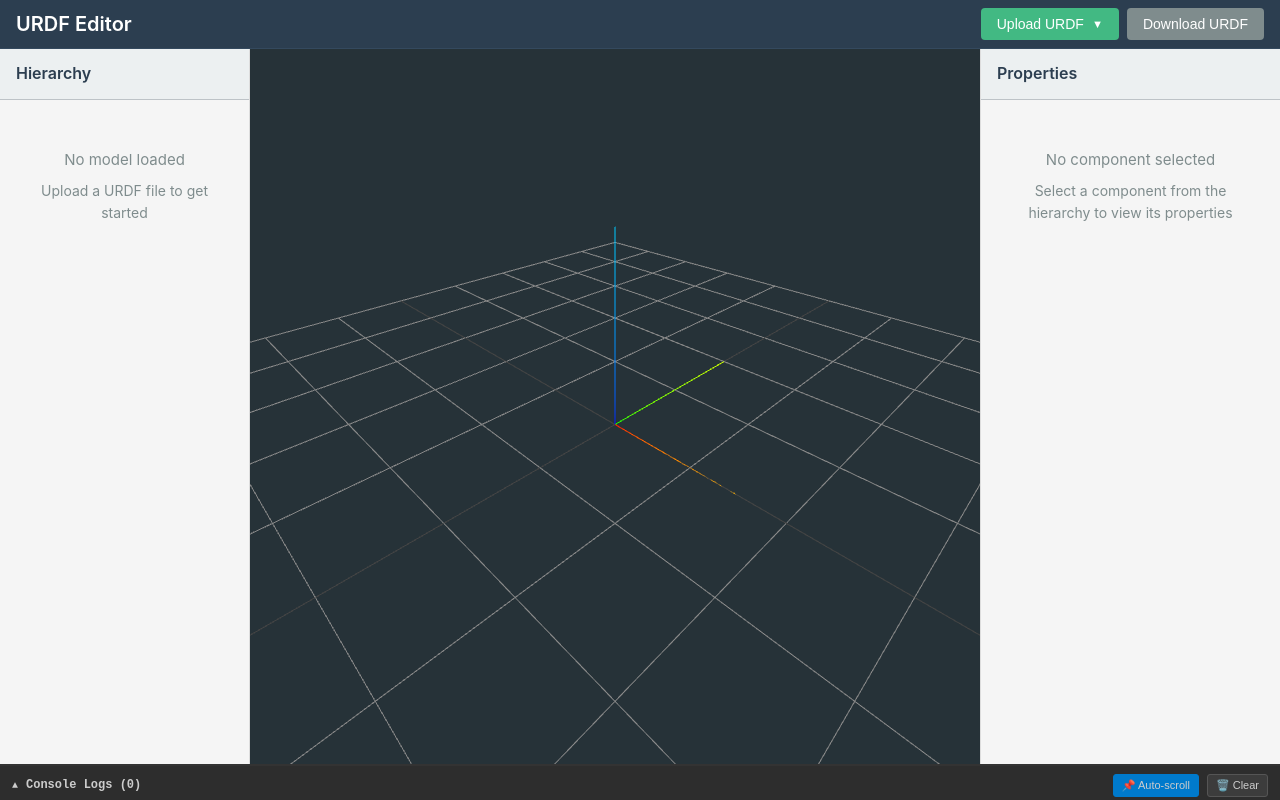
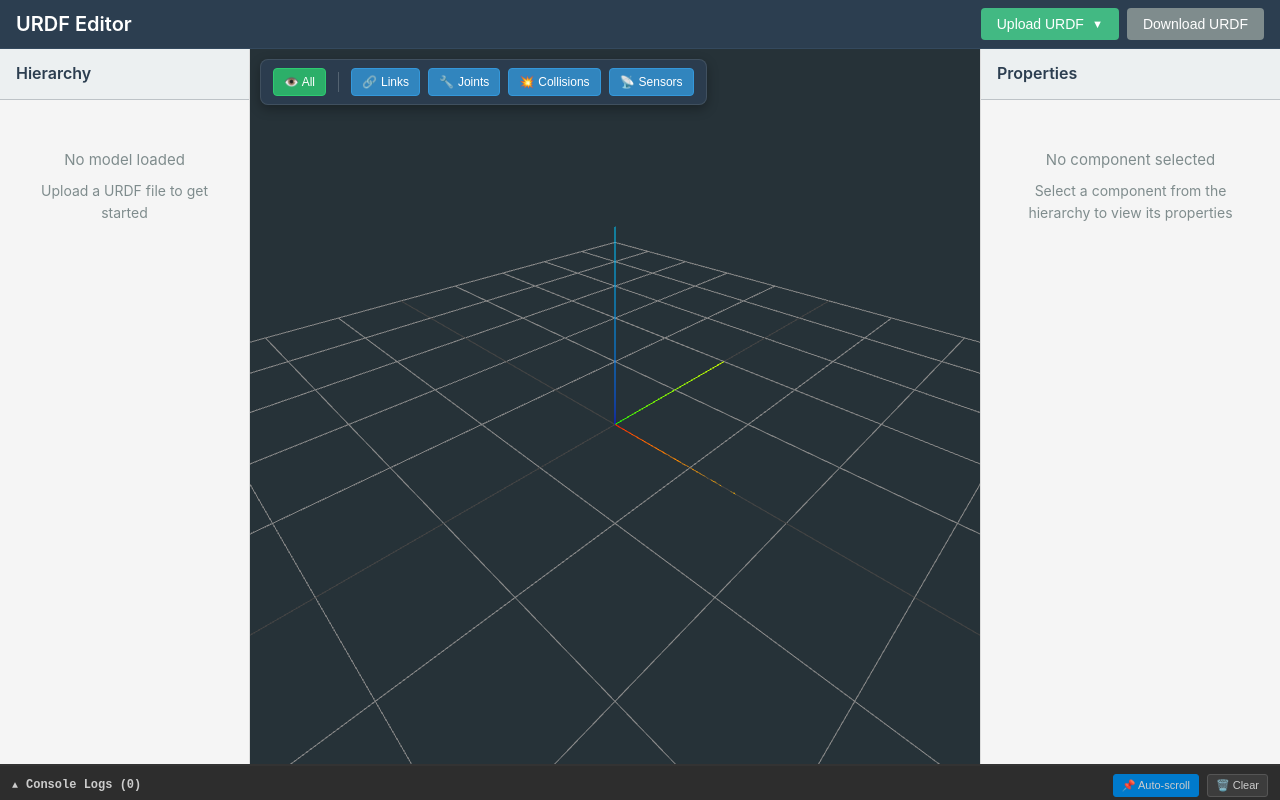
Before and after one commit to stefanbuettner/TheUrdfEditor, a Vue app: page / in a window 1280 px wide. Built offline with nearby package versions, Linux system fonts and the light colour scheme.

Commit message:
Add visibility toggls for links, joints, collisions, and sensors

```diff
--- a/src/components/ThreeViewer.vue
+++ b/src/components/ThreeViewer.vue
@@ -1,5 +1,5 @@
 <script setup lang="ts">
-import { ref, onMounted, onBeforeUnmount, watch } from 'vue'
+import { ref, onMounted, onBeforeUnmount, watch, reactive, computed } from 'vue'
 import * as THREE from 'three'
 import { OrbitControls } from 'three/examples/jsm/controls/OrbitControls.js'
 import URDFLoader from 'urdf-loader'
@@ -17,6 +17,24 @@ const emit = defineEmits<{
 }>()
 
 const canvasContainer = ref<HTMLDivElement | null>(null)
+
+// Visibility controls state
+const visibilityControls = reactive({
+  links: true,
+  joints: true,
+  collisions: true,
+  sensors: true
+})
+
+// Computed property for show/hide all button state
+const allVisibilityState = computed(() => {
+  const visibleCount = Object.values(visibilityControls).filter(Boolean).length
+  const totalCount = Object.keys(visibilityControls).length
+
+  if (visibleCount === 0) return 'none'
+  if (visibleCount === totalCount) return 'all'
+  return 'mixed'
+})
 
 let scene: THREE.Scene
 let camera: THREE.PerspectiveCamera
@@ -188,21 +206,8 @@ const applyCollisionMaterials = (object: any) => {
   const meshesToUpdate: any [] = []
 
   object.traverse((child: any) => {
-    if (child.isMesh) {
-      // Check if this mesh or any of its ancestors is a collider
-      let current: any = child
-      let isCollisionMesh = false
-
-      while (current && !isCollisionMesh) {
-        if (current.isURDFCollider) {
-          isCollisionMesh = true
-        }
-        current = current.parent
-      }
-
-      if (isCollisionMesh) {
-        meshesToUpdate.push(child)
-      }
+    if (child.isMesh && child.userData?.isCollisionMesh) {
+      meshesToUpdate.push(child)
     }
 
     // Also make colliders visible
@@ -283,6 +288,123 @@ watch(() => props.selectedNode, (newNode) => {
   highlightNode(newNode ?? null)
 })
 
+// Visibility control methods
+const setComponentVisibility = (componentType: keyof typeof visibilityControls, visible: boolean) => {
+  if (!robot) return
+
+  visibilityControls[componentType] = visible
+  updateObjectVisibility(robot)
+}
+
+const updateObjectVisibility = (object: any) => {
+  object.traverse((child: any) => {
+    // Handle URDF Collision geometry (independent control)
+    if (child.isURDFCollider) {
+      child.visible = visibilityControls.collisions
+
+      // Control collision meshes
+      child.traverse((collisionChild: any) => {
+        if (collisionChild.isMesh) {
+          collisionChild.visible = visibilityControls.collisions
+        }
+      })
+    }
+    // Handle meshes using cached classification
+    else if (child.isMesh) {
+      // Skip collision meshes - they are handled above
+      if (child.userData?.isCollisionMesh) {
+        return
+      }
+
+      // Use cached classification data
+      if (child.userData?.isLinkMesh) {
+        child.visible = visibilityControls.links
+      } else if (child.userData?.isJointMesh) {
+        child.visible = visibilityControls.joints
+      }
+    }
+
+    // Handle sensors using cached classification
+    if (child.userData?.isSensor) {
+      child.visible = visibilityControls.sensors
+      child.traverse((sensorChild: any) => {
+        if (sensorChild.isMesh) {
+          sensorChild.visible = visibilityControls.sensors
+        }
+      })
+    }
+  })
+}
+
+const toggleComponentVisibility = (componentType: keyof typeof visibilityControls) => {
+  setComponentVisibility(componentType, !visibilityControls[componentType])
+}
+
+const toggleAllVisibility = () => {
+  const state = allVisibilityState.value
+  const shouldShowAll = state === 'none' || state === 'mixed'
+
+  Object.keys(visibilityControls).forEach(key => {
+    visibilityControls[key as keyof typeof visibilityControls] = shouldShowAll
+  })
+
+  if (robot) {
+    updateObjectVisibility(robot)
+  }
+}
+
+// Classify all URDF objects once and cache results in userData
+const classifyURDFObjects = (robot: any) => {
+  robot.traverse((child: any) => {
+    // Initialize userData if not exists
+    child.userData = child.userData || {}
+
+    // Check if this object is a collision mesh by checking if it or any ancestor is a collider
+    let isCollisionMesh = false
+    let current = child
+    while (current && !isCollisionMesh) {
+      if (current.isURDFCollider) {
+        isCollisionMesh = true
+      }
+      current = current.parent
+    }
+    child.userData.isCollisionMesh = isCollisionMesh
+
+    // Check if this mesh belongs to a link
+    let isLinkMesh = false
+    current = child.parent
+    while (current && !isLinkMesh) {
+      if (current.isURDFLink) {
+        isLinkMesh = true
+        break
+      }
+      current = current.parent
+    }
+    child.userData.isLinkMesh = isLinkMesh
+
+    // Check if this mesh belongs to a joint
+    let isJointMesh = false
+    current = child.parent
+    while (current && !isJointMesh) {
+      if (current.isURDFJoint) {
+        isJointMesh = true
+        break
+      }
+      current = current.parent
+    }
+    child.userData.isJointMesh = isJointMesh
+
+    // Check if this is a sensor
+    const isSensorObject = child.userData?.isSensor ||
+                          child.userData?.type === 'sensor' ||
+                          child.name?.toLowerCase().includes('sensor') ||
+                          child.name?.toLowerCase().includes('camera') ||
+                          child.name?.toLowerCase().includes('lidar') ||
+                          child.name?.toLowerCase().includes('imu')
+    child.userData.isSensor = isSensorObject
+  })
+}
+
 const convertURDFToNodeStructure = (urdfRobot: any): URDFNode => {
   // Recursively convert URDF loader structure to our node structure
   const convert = (obj: any): URDFNode => {
@@ -360,7 +482,9 @@ const loadURDFContent = (contentOrUrl: string, filename: string, packagePath: st
   const manager = new THREE.LoadingManager();
    manager.onLoad = () => {
     if (robot) {
+      classifyURDFObjects(robot) // Classify objects once and cache results
       applyCollisionMaterials(robot)
+      updateObjectVisibility(robot) // Apply current visibility settings
     }
   }
   const loader = new URDFLoader(manager)
@@ -386,13 +510,9 @@ const loadURDFContent = (contentOrUrl: string, filename: string, packagePath: st
   if (defaultLoadMeshCb) {
     // Override with a wrapper that logs but calls the default implementation
     loader.loadMeshCb = (path: string, manager: any, onComplete: (mesh: any) => void) => {
-      console.log(`[Mesh Loader] Attempting to load mesh: ${path}`)
-
       // Call the default loader with wrapped callbacks to add logging
       defaultLoadMeshCb.call(loader, path, manager, (mesh: any) => {
-        if (mesh) {
-          console.log(`[Mesh Loader] Successfully loaded mesh: ${path}`)
-        } else {
+        if (!mesh) {
           console.warn(`[Mesh Loader] Failed to load mesh: ${path}`)
         }
         onComplete(mesh)
@@ -436,7 +556,9 @@ const loadURDFContent = (contentOrUrl: string, filename: string, packagePath: st
     scene.add(robot)
 
     // For parsed content, apply collision materials immediately since no async mesh loading
+    classifyURDFObjects(robot) // Classify objects once and cache results
     applyCollisionMaterials(robot)
+    updateObjectVisibility(robot) // Apply current visibility settings
 
     // Convert to node structure for hierarchy display
     const robotNode = convertURDFToNodeStructure(robot)
@@ -484,7 +606,76 @@ onBeforeUnmount(() => {
 </script>
 
 <template>
-  <div ref="canvasContainer" class="three-viewer"></div>
+  <div class="three-viewer">
+    <!-- Visibility Controls -->
+    <div class="visibility-controls">
+      <!-- Show/Hide All Button -->
+      <button
+        class="visibility-btn"
+        :class="{
+          'all-visible': allVisibilityState === 'all',
+          'all-hidden': allVisibilityState === 'none',
+          'mixed-state': allVisibilityState === 'mixed'
+        }"
+        @click="toggleAllVisibility"
+        title="Show/Hide All Components"
+      >
+        <span v-if="allVisibilityState === 'all'">👁️ All</span>
+        <span v-else-if="allVisibilityState === 'none'">👁️‍🗨️ All</span>
+        <span v-else>👁️ Mixed</span>
+      </button>
+
+      <div class="divider"></div>
+
+      <!-- Individual Component Type Buttons -->
+      <button
+        class="visibility-btn"
+        :class="{ active: visibilityControls.links }"
+        @click="toggleComponentVisibility('links')"
+        title="Toggle Links Visibility"
+      >
+        <span v-if="visibilityControls.links">🔗</span>
+        <span v-else>🔗‍💨</span>
+        Links
+      </button>
+
+      <button
+        class="visibility-btn"
+        :class="{ active: visibilityControls.joints }"
+        @click="toggleComponentVisibility('joints')"
+        title="Toggle Joints Visibility"
+      >
+        <span v-if="visibilityControls.joints">🔧</span>
+        <span v-else>🔧‍💨</span>
+        Joints
+      </button>
+
+      <button
+        class="visibility-btn"
+        :class="{ active: visibilityControls.collisions }"
+        @click="toggleComponentVisibility('collisions')"
+        title="Toggle Collision Geometry Visibility"
+      >
+        <span v-if="visibilityControls.collisions">💥</span>
+        <span v-else>💥‍💨</span>
+        Collisions
+      </button>
+
+      <button
+        class="visibility-btn"
+        :class="{ active: visibilityControls.sensors }"
+        @click="toggleComponentVisibility('sensors')"
+        title="Toggle Sensors Visibility"
+      >
+        <span v-if="visibilityControls.sensors">📡</span>
+        <span v-else>📡‍💨</span>
+        Sensors
+      </button>
+    </div>
+
+    <!-- 3D Canvas Container -->
+    <div ref="canvasContainer" class="canvas-container"></div>
+  </div>
 </template>
 
 <style scoped>
@@ -493,5 +684,83 @@ onBeforeUnmount(() => {
   height: 100%;
   position: relative;
   background-color: #263238;
+  display: flex;
+  flex-direction: column;
+}
+
+.visibility-controls {
+  position: absolute;
+  top: 10px;
+  left: 10px;
+  z-index: 1000;
+  display: flex;
+  gap: 8px;
+  align-items: center;
+  background-color: rgba(44, 62, 80, 0.95);
+  padding: 8px 12px;
+  border-radius: 8px;
+  border: 1px solid rgba(255, 255, 255, 0.1);
+  backdrop-filter: blur(10px);
+  box-shadow: 0 4px 12px rgba(0, 0, 0, 0.3);
+}
+
+.visibility-btn {
+  display: flex;
+  align-items: center;
+  gap: 4px;
+  padding: 6px 10px;
+  background-color: rgba(255, 255, 255, 0.1);
+  border: 1px solid rgba(255, 255, 255, 0.2);
+  border-radius: 4px;
+  color: #ecf0f1;
+  font-size: 12px;
+  font-weight: 500;
+  cursor: pointer;
+  transition: all 0.2s ease;
+  white-space: nowrap;
+}
+
+.visibility-btn:hover {
+  background-color: rgba(255, 255, 255, 0.2);
+  border-color: rgba(255, 255, 255, 0.3);
+  transform: translateY(-1px);
+}
+
+.visibility-btn.active {
+  background-color: rgba(52, 152, 219, 0.8);
+  border-color: rgba(52, 152, 219, 1);
+  color: white;
+}
+
+.visibility-btn.all-visible {
+  background-color: rgba(46, 204, 113, 0.8);
+  border-color: rgba(46, 204, 113, 1);
+  color: white;
+}
+
+.visibility-btn.all-hidden {
+  background-color: rgba(231, 76, 60, 0.8);
+  border-color: rgba(231, 76, 60, 1);
+  color: white;
+}
+
+.visibility-btn.mixed-state {
+  background-color: rgba(243, 156, 18, 0.8);
+  border-color: rgba(243, 156, 18, 1);
+  color: white;
+}
+
+.divider {
+  width: 1px;
+  height: 20px;
+  background-color: rgba(255, 255, 255, 0.2);
+  margin: 0 4px;
+}
+
+.canvas-container {
+  flex: 1;
+  width: 100%;
+  height: 100%;
+  position: relative;
 }
 </style>
```
